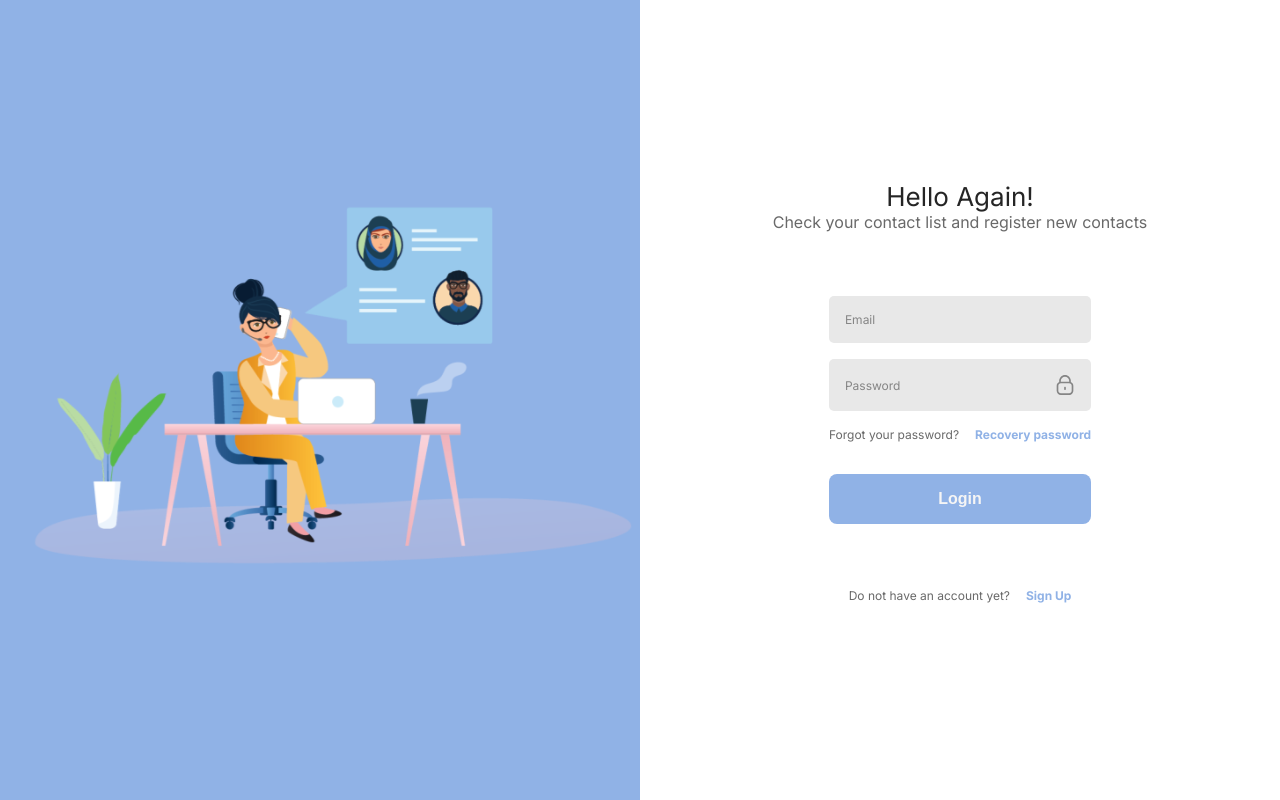
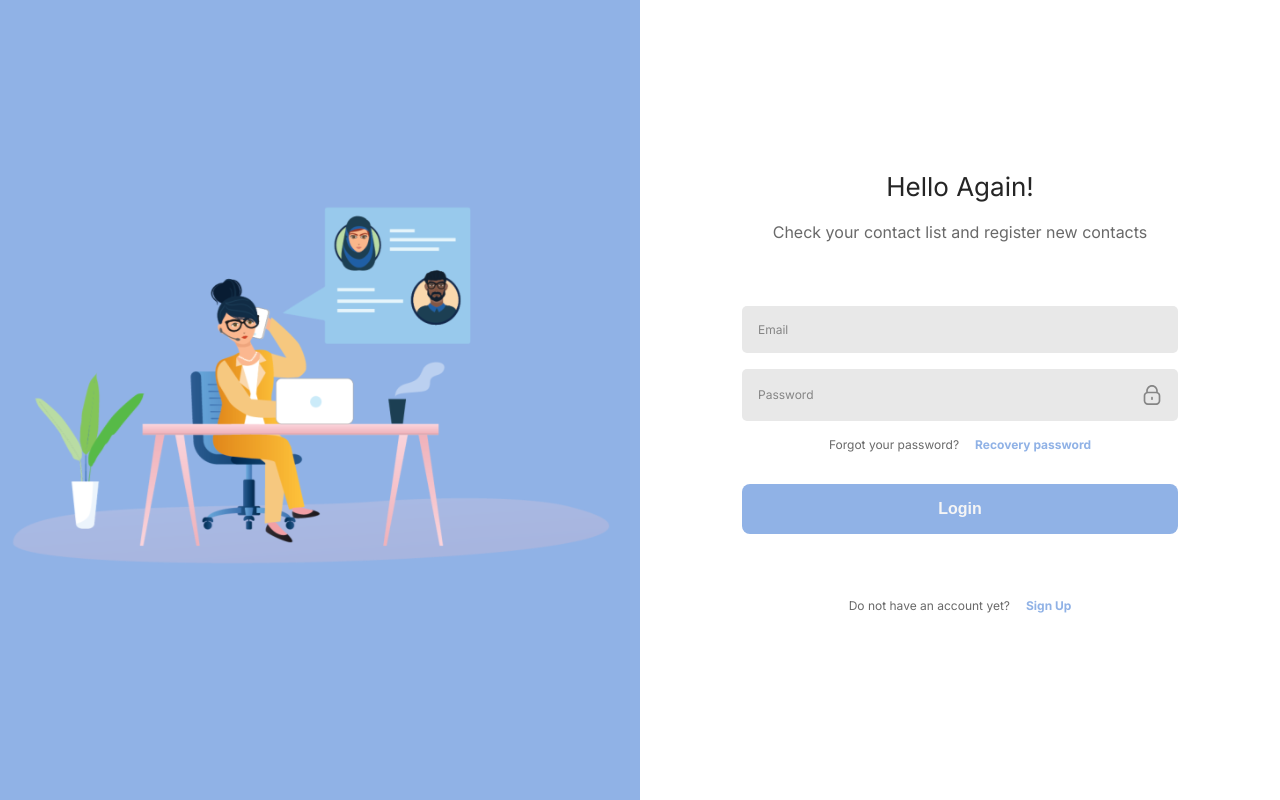
Before and after one commit to Carol-Rocha/Hello_Contacts_frontend, a React (Vite) app: page / in a window 1280 px wide. Built offline with nearby package versions, Linux system fonts and the light colour scheme.

Commit message:
fix: fix style home page component

```diff
--- a/src/pages/Home/style.ts
+++ b/src/pages/Home/style.ts
@@ -7,6 +7,7 @@ export const StyledHomePage = styled.main`
 
   height: 100vh;
   width: 100vw;
+  min-width: 500px;
 
   .hide-container {
     display: none;
@@ -16,6 +17,8 @@ export const StyledHomePage = styled.main`
     width: 50%;
     background-color: var(--color-primary-1);
     align-items: center;
+    justify-content: center;
+
     img {
       width: 700px;
       height: 500px;
@@ -28,11 +31,13 @@ export const StyledHomePage = styled.main`
     justify-content: center;
     align-items: center;
     width: 50%;
+    min-width: 500px;
 
     .form-info {
       display: flex;
       flex-direction: column;
       text-align: center;
+      gap: 1.2rem;
 
       h4 {
         color: var(--grey-6);
--- a/src/styles/components/Form.ts
+++ b/src/styles/components/Form.ts
@@ -4,6 +4,9 @@ export const StyledForm = styled.form`
   display: flex;
   flex-direction: column;
   padding: 3rem 2rem;
+
+  width: 50%;
+  min-width: 500px;
 
   .error-message {
     font-size: var(--font-size-10);
```
